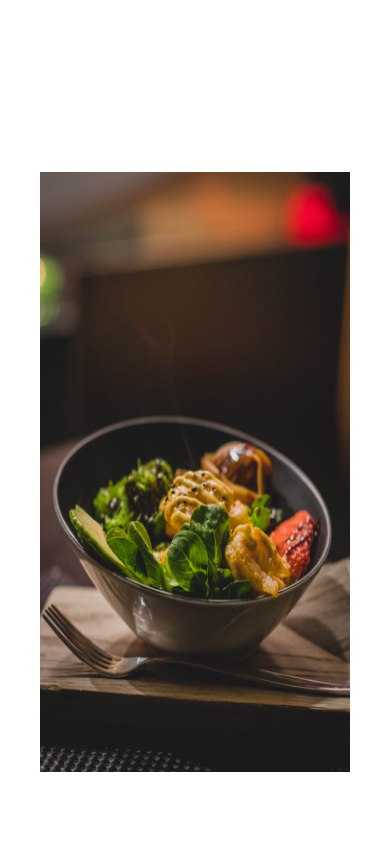
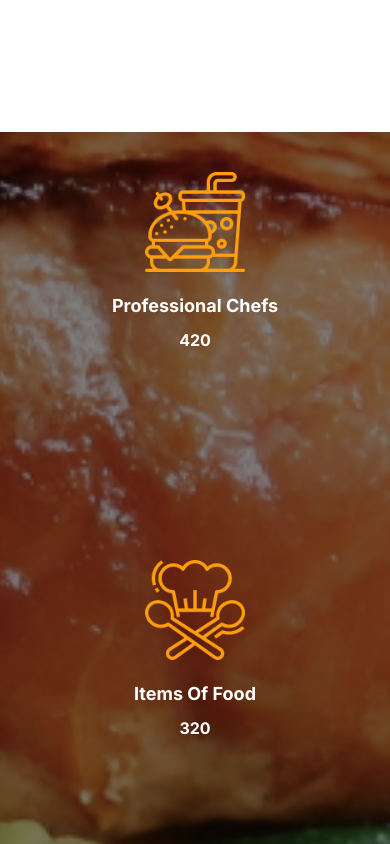
Before and after one commit to akhtarhameed521/coffeeShop, a Next.js app: page /menu in a window 390 px wide. Shown: the part 4260-5104 px from the top of the page. Built offline with nearby package versions, Linux system fonts and the light colour scheme.

Commit message:
improves the fixes

```diff
--- /dev/null
+++ b/src/app/shopList/page.js
@@ -0,0 +1,13 @@
+import HeroSection from '@/components/HeroSection'
+import React from 'react'
+
+export default function page() {
+  return (
+    <>
+      <HeroSection header={'menu list'} title={'shop detail'} />
+      <div className=' max-w-7xl m-auto ' >
+
+      </div>
+    </>
+  )
+}
--- a/src/components/FoodItems.js
+++ b/src/components/FoodItems.js
@@ -4,7 +4,7 @@ import "../app/globals.css"
 
 export default function FoodItems() {
   return (
-    <div className=' bg-food hidden lg:flex flex-col justify-center  h-[50vh] capitalize items-center gap-52 lg:flex-row text-center mt-[100px] w-full p-10 '>
+    <div className=' bg-food flex flex-col  lg:flex-row justify-center h-auto lg:h-[50vh] capitalize items-center gap-52  text-center mt-[100px] w-full p-10 '>
         {/* First Item */}
         <div className='flex flex-col  items-center'>
             <div className='relative h-[100px] w-[100px]'>
```
